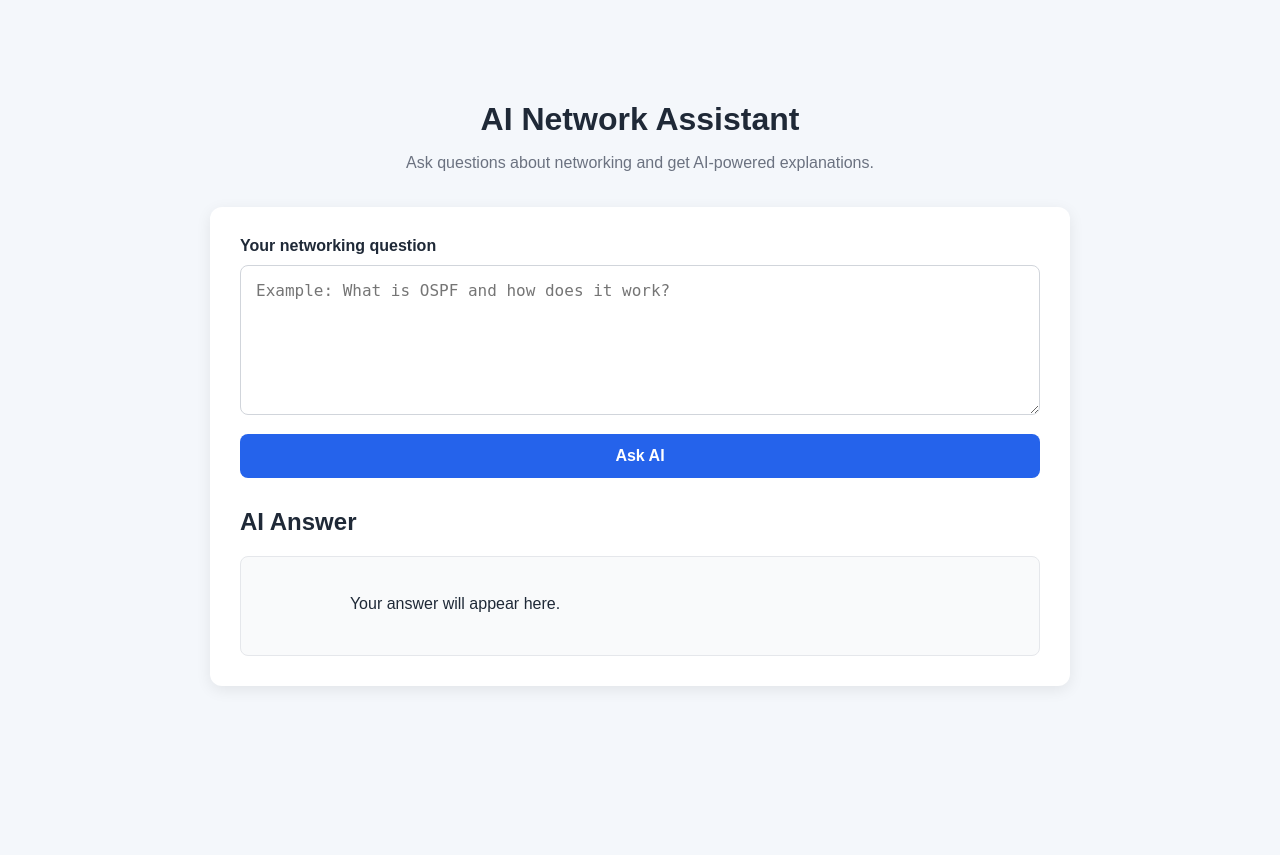
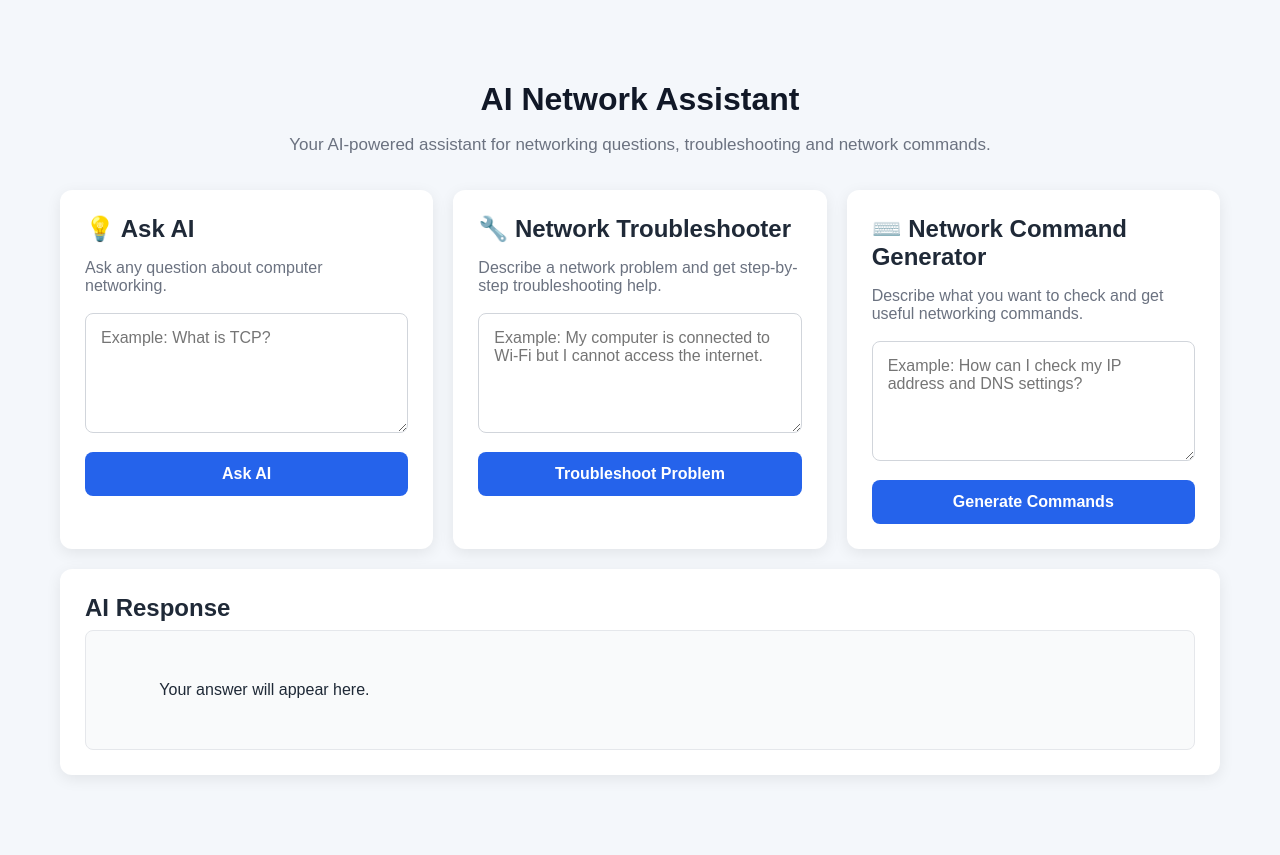
Before and after one commit to abdkal910103-maker/ai-network-assistant, a Flask app: page / in a window 1280 px wide. Before the commit the page ends 687 px from the top, so only its background shows below. Run offline with Flask 3, Linux system fonts and the light colour scheme.

Commit message:
Add network troubleshooting and command generator

```diff
--- a/app.py
+++ b/app.py
@@ -13,13 +13,24 @@ client = OpenAI(
 )
 
 
+def ask_ai(prompt, instructions):
+    response = client.responses.create(
+        model="openai/gpt-oss-20b",
+        instructions=instructions,
+        input=prompt
+    )
+
+    return response.output_text
+
+
 @app.route("/")
 def home():
     return render_template("index.html")
 
 
+# Feature 1: General networking questions
 @app.route("/api/ask", methods=["POST"])
-def ask_ai():
+def ask_ai_question():
     try:
         data = request.get_json()
         question = data.get("question", "").strip()
@@ -29,18 +40,16 @@ def ask_ai():
                 "error": "Please enter a networking question."
             }), 400
 
-        response = client.responses.create(
-            model="openai/gpt-oss-20b",
-            instructions=(
+        answer = ask_ai(
+            question,
+            (
                 "You are an AI assistant specialized in computer networking. "
-                "Explain networking concepts clearly and accurately."
-            ),
-            input=question
+                "Explain networking concepts clearly and accurately. "
+                "Use simple examples when useful."
+            )
         )
 
-        return jsonify({
-            "answer": response.output_text
-        })
+        return jsonify({"answer": answer})
 
     except Exception as error:
         print("AI API error:", error)
@@ -50,5 +59,72 @@ def ask_ai():
         }), 500
 
 
+# Feature 2: Network troubleshooting
+@app.route("/api/troubleshoot", methods=["POST"])
+def troubleshoot():
+    try:
+        data = request.get_json()
+        problem = data.get("problem", "").strip()
+
+        if not problem:
+            return jsonify({
+                "error": "Please describe your network problem."
+            }), 400
+
+        answer = ask_ai(
+            problem,
+            (
+                "You are a professional network troubleshooting assistant. "
+                "Analyze the user's networking problem and provide a practical "
+                "step-by-step troubleshooting procedure. "
+                "Mention possible causes and useful commands such as ping, "
+                "ipconfig, tracert, nslookup, or Linux equivalents when relevant. "
+                "Keep the instructions clear and beginner-friendly."
+            )
+        )
+
+        return jsonify({"answer": answer})
+
+    except Exception as error:
+        print("Troubleshooting API error:", error)
+
+        return jsonify({
+            "error": "The troubleshooting service is temporarily unavailable."
+        }), 500
+
+
+# Feature 3: Network command generator
+@app.route("/api/commands", methods=["POST"])
+def generate_commands():
+    try:
+        data = request.get_json()
+        request_text = data.get("request", "").strip()
+
+        if not request_text:
+            return jsonify({
+                "error": "Please describe what you want to check."
+            }), 400
+
+        answer = ask_ai(
+            request_text,
+            (
+                "You are a computer networking command assistant. "
+                "Generate useful networking commands based on the user's request. "
+                "When appropriate, provide commands for Windows, Linux, and Cisco IOS. "
+                "Clearly label each operating system or platform. "
+                "Briefly explain what each command does."
+            )
+        )
+
+        return jsonify({"answer": answer})
+
+    except Exception as error:
+        print("Command generator API error:", error)
+
+        return jsonify({
+            "error": "The command generator is temporarily unavailable."
+        }), 500
+
+
 if __name__ == "__main__":
     app.run(debug=True)
--- a/static/style.css
+++ b/static/style.css
@@ -10,42 +10,60 @@ body {
 }
 
 .container {
-    max-width: 900px;
-    margin: 60px auto;
+    max-width: 1200px;
+    margin: 40px auto;
     padding: 20px;
 }
 
 h1 {
     text-align: center;
     margin-bottom: 10px;
+    color: #111827;
 }
 
 .subtitle {
     text-align: center;
     color: #6b7280;
     margin-bottom: 35px;
+    font-size: 17px;
+}
+
+/* Three features side by side */
+.features {
+    display: flex;
+    gap: 20px;
 }
 
 .card {
     background: white;
-    padding: 30px;
+    padding: 25px;
+    margin-bottom: 20px;
     border-radius: 12px;
     box-shadow: 0 4px 15px rgba(0, 0, 0, 0.08);
 }
 
-label {
-    display: block;
-    font-weight: bold;
-    margin-bottom: 10px;
+.feature-card {
+    flex: 1;
+}
+
+.card h2 {
+    margin-top: 0;
+    margin-bottom: 8px;
+}
+
+.description {
+    color: #6b7280;
+    margin-bottom: 18px;
 }
 
 textarea {
     width: 100%;
-    min-height: 150px;
+    min-height: 120px;
     padding: 15px;
     border: 1px solid #d1d5db;
     border-radius: 8px;
     font-size: 16px;
+    font-family: Arial, sans-serif;
     resize: vertical;
 }
 
@@ -71,8 +89,9 @@ button:hover {
     background: #1d4ed8;
 }
 
-.answer-section {
-    margin-top: 30px;
+button:disabled {
+    background: #9ca3af;
+    cursor: not-allowed;
 }
 
 .answer {
@@ -80,6 +99,14 @@ button:hover {
     border: 1px solid #e5e7eb;
     border-radius: 8px;
     padding: 20px;
-    min-height: 100px;
+    min-height: 120px;
     white-space: pre-wrap;
+    line-height: 1.6;
 }
+
+/* On smaller screens */
+@media (max-width: 800px) {
+    .features {
+        flex-direction: column;
+    }
+}
--- a/templates/index.html
+++ b/templates/index.html
@@ -1,5 +1,6 @@
 <!DOCTYPE html>
 <html lang="en">
+
 <head>
     <meta charset="UTF-8">
     <meta name="viewport" content="width=device-width, initial-scale=1.0">
@@ -16,27 +17,84 @@
     <h1>AI Network Assistant</h1>
 
     <p class="subtitle">
-            Ask questions about networking and get AI-powered explanations.
+        Your AI-powered assistant for networking questions,
+        troubleshooting and network commands.
     </p>
 
-        <div class="card">
 
-            <label for="question">
-                Your networking question
-            </label>
+    <!-- THREE FEATURES -->
+    <div class="features">
+
+
+        <!-- ASK AI -->
+        <div class="card feature-card">
+
+            <h2>💡 Ask AI</h2>
+
+            <p class="description">
+                Ask any question about computer networking.
+            </p>
 
             <textarea
                 id="question"
-                placeholder="Example: What is OSPF and how does it work?"
+                placeholder="Example: What is TCP?"
             ></textarea>
 
             <button id="askButton">
                 Ask AI
             </button>
 
-            <div class="answer-section">
+        </div>
 
-                <h2>AI Answer</h2>
+
+        <!-- NETWORK TROUBLESHOOTER -->
+        <div class="card feature-card">
+
+            <h2>🔧 Network Troubleshooter</h2>
+
+            <p class="description">
+                Describe a network problem and get step-by-step troubleshooting help.
+            </p>
+
+            <textarea
+                id="problem"
+                placeholder="Example: My computer is connected to Wi-Fi but I cannot access the internet."
+            ></textarea>
+
+            <button id="troubleshootButton">
+                Troubleshoot Problem
+            </button>
+
+        </div>
+
+
+        <!-- COMMAND GENERATOR -->
+        <div class="card feature-card">
+
+            <h2>⌨️ Network Command Generator</h2>
+
+            <p class="description">
+                Describe what you want to check and get useful networking commands.
+            </p>
+
+            <textarea
+                id="commandRequest"
+                placeholder="Example: How can I check my IP address and DNS settings?"
+            ></textarea>
+
+            <button id="commandButton">
+                Generate Commands
+            </button>
+
+        </div>
+
+    </div>
+
+
+    <!-- AI RESPONSE -->
+    <div class="card">
+
+        <h2>AI Response</h2>
 
         <div id="answer" class="answer">
             Your answer will appear here.
@@ -46,54 +104,206 @@
 
 </div>
 
-    </div>
 
 <script>
-        const askButton = document.getElementById("askButton");
-        const questionInput = document.getElementById("question");
-        const answerBox = document.getElementById("answer");
 
-        askButton.addEventListener("click", async () => {
+const answer = document.getElementById("answer");
 
-            const question = questionInput.value.trim();
 
-            if (!question) {
-                answerBox.textContent = "Please enter a networking question.";
-                return;
-            }
+async function sendRequest(
+    endpoint,
+    body,
+    button,
+    defaultText,
+    loadingText
+) {
 
-            askButton.disabled = true;
-            askButton.textContent = "Thinking...";
-            answerBox.textContent = "Generating answer...";
+    button.disabled = true;
+    button.textContent = loadingText;
+
+    answer.textContent = "Generating answer...";
+
 
     try {
-                const response = await fetch("/api/ask", {
+
+        const response = await fetch(endpoint, {
+
             method: "POST",
+
             headers: {
                 "Content-Type": "application/json"
             },
-                    body: JSON.stringify({
-                        question: question
-                    })
+
+            body: JSON.stringify(body)
+
         });
+
 
         const data = await response.json();
 
-                if (!response.ok) {
-                    answerBox.textContent = data.error || "Something went wrong.";
-                    return;
+
+        if (data.answer) {
+
+            answer.textContent = data.answer;
+
+        } else if (data.error) {
+
+            answer.textContent = data.error;
+
+        } else {
+
+            answer.textContent = "No answer received.";
+
         }
 
-                answerBox.textContent = data.answer;
 
     } catch (error) {
-                answerBox.textContent =
+
+        console.error(error);
+
+        answer.textContent =
             "Could not connect to the server.";
+
     }
 
-            askButton.disabled = false;
-            askButton.textContent = "Ask AI";
+
+    button.disabled = false;
+    button.textContent = defaultText;
+
+}
+
+
+/* =========================
+   ASK AI
+========================= */
+
+document
+    .getElementById("askButton")
+    .addEventListener("click", function () {
+
+        const question =
+            document
+                .getElementById("question")
+                .value
+                .trim();
+
+
+        if (!question) {
+
+            answer.textContent =
+                "Please enter a networking question.";
+
+            return;
+
+        }
+
+
+        sendRequest(
+
+            "/api/ask",
+
+            {
+                question: question
+            },
+
+            document.getElementById("askButton"),
+
+            "Ask AI",
+
+            "Thinking..."
+
+        );
+
     });
+
+
+/* =========================
+   NETWORK TROUBLESHOOTER
+========================= */
+
+document
+    .getElementById("troubleshootButton")
+    .addEventListener("click", function () {
+
+        const problem =
+            document
+                .getElementById("problem")
+                .value
+                .trim();
+
+
+        if (!problem) {
+
+            answer.textContent =
+                "Please describe your network problem.";
+
+            return;
+
+        }
+
+
+        sendRequest(
+
+            "/api/troubleshoot",
+
+            {
+                problem: problem
+            },
+
+            document.getElementById("troubleshootButton"),
+
+            "Troubleshoot Problem",
+
+            "Analyzing..."
+
+        );
+
+    });
+
+
+/* =========================
+   NETWORK COMMAND GENERATOR
+========================= */
+
+document
+    .getElementById("commandButton")
+    .addEventListener("click", function () {
+
+        const requestText =
+            document
+                .getElementById("commandRequest")
+                .value
+                .trim();
+
+
+        if (!requestText) {
+
+            answer.textContent =
+                "Please describe what you want to check.";
+
+            return;
+
+        }
+
+
+        sendRequest(
+
+            "/api/commands",
+
+            {
+                request: requestText
+            },
+
+            document.getElementById("commandButton"),
+
+            "Generate Commands",
+
+            "Generating..."
+
+        );
+
+    });
+
 </script>
 
 </body>
```
Lines whose indentation alone changed are shown as unchanged.
